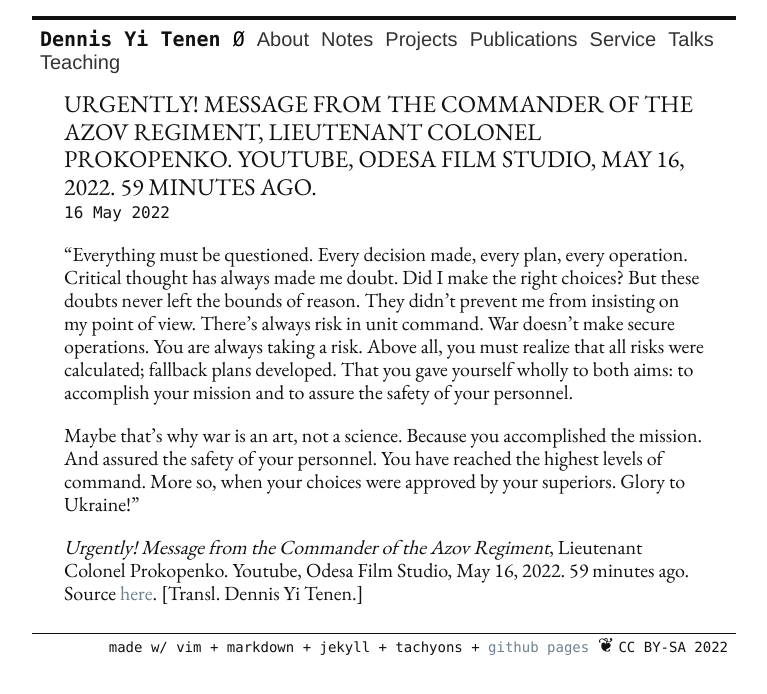
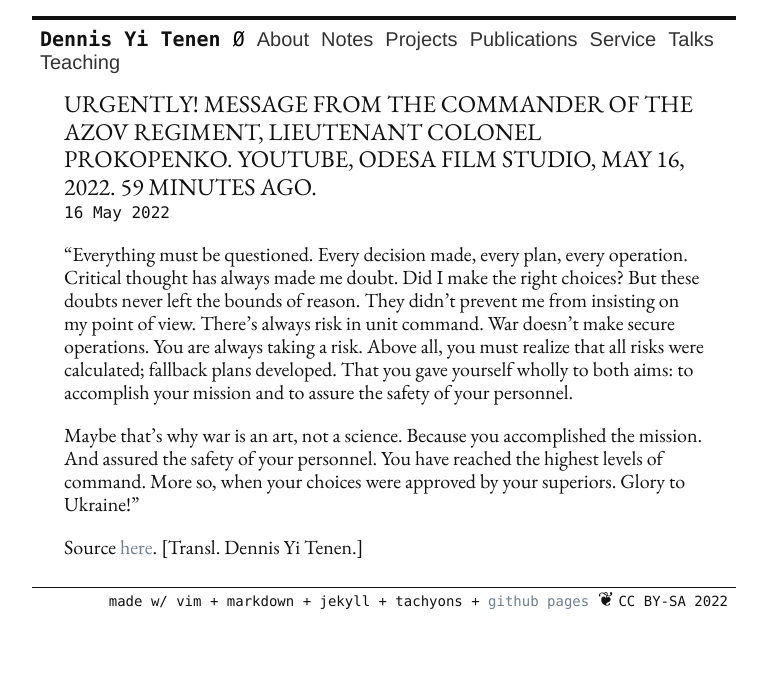
Before and after one commit to denten/denten.github.io, a Jekyll site: the page built from _posts/2022-05-16-urgently.md, in a window 1280 px wide. Shown: the top 694 px of the page, without its empty margins (256-1023 px from the left). Built offline with Jekyll 4.4.1, drawn with Linux system fonts in a browser that asks for light colours.

Commit message:
add source

```diff
--- a/_posts/2022-05-16-urgently.md
+++ b/_posts/2022-05-16-urgently.md
@@ -20,8 +20,6 @@ Maybe that's why war is an art, not a science. Because you accomplished the miss
 assured the safety of your personnel. You have reached the highest levels of command. More so,
 when your choices were approved by your superiors. Glory to Ukraine!"
 
-*Urgently! Message from the Commander of the Azov Regiment*, Lieutenant Colonel Prokopenko.
-Youtube, Odesa Film Studio, May 16, 2022. 59 minutes ago. Source [here][1]. [Transl. Dennis Yi
-Tenen.]
+Source [here][1]. [Transl. Dennis Yi Tenen.]
 
 [1]: https://web.archive.org/web/*/https://www.youtube.com/watch?v=txXRrHWEQzE
```
